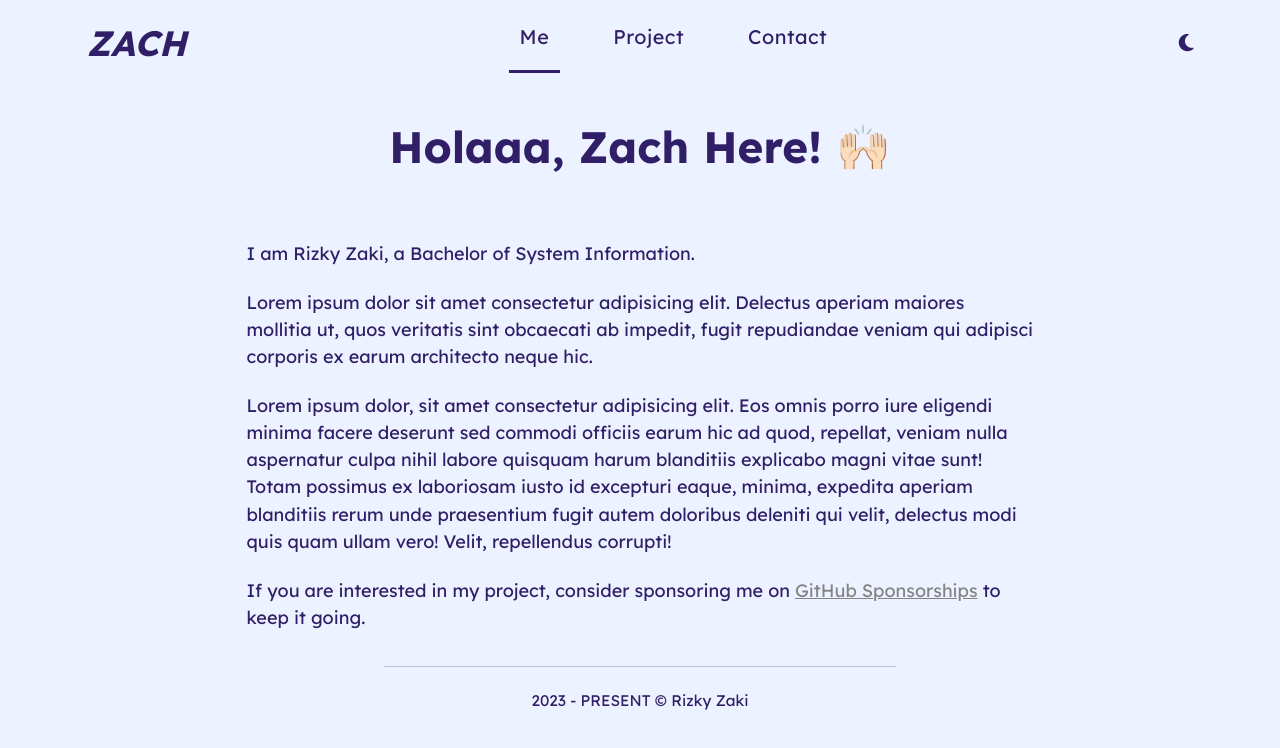
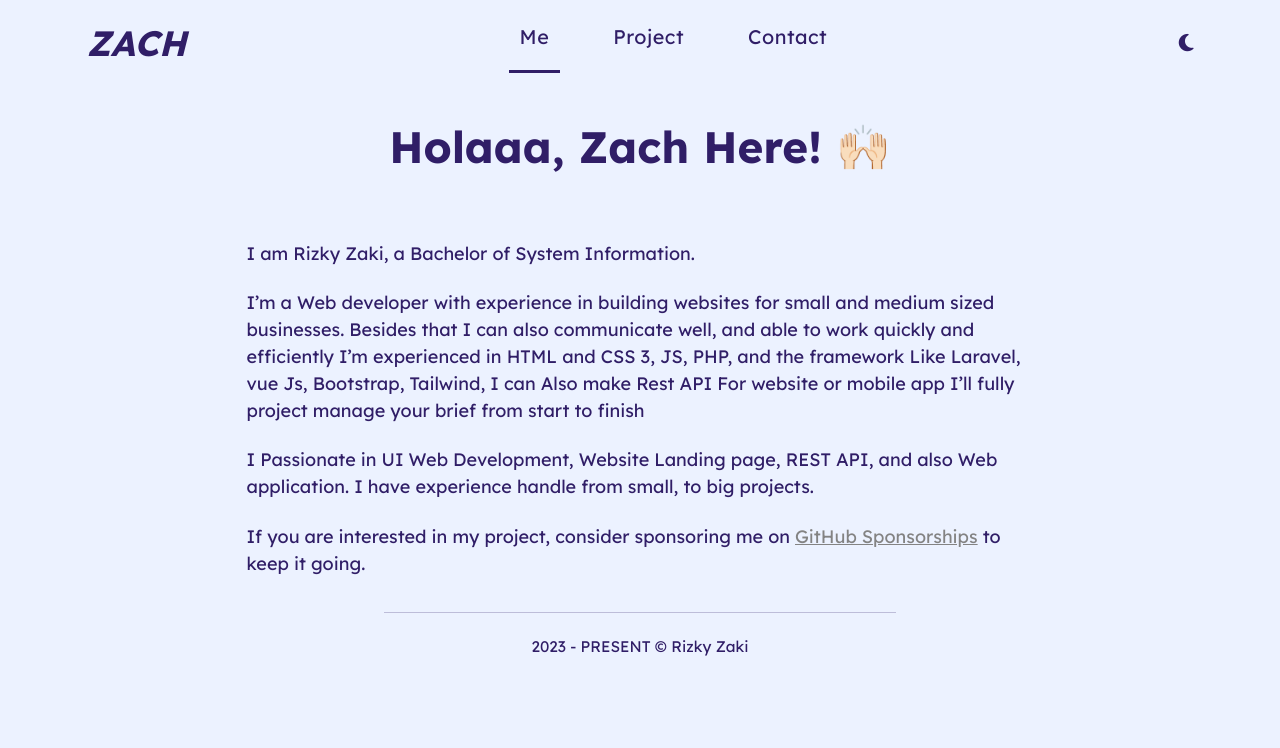
Before and after one commit to RizkyZaki/my.old, a Vue app: page / in a window 1280 px wide. Shown: the top 748 px of the page. Built offline with nearby package versions, Linux system fonts and the light colour scheme.

Commit message:
:sparkles: DONE, But not done yet

```diff
--- a/src/Pages/HomePage.vue
+++ b/src/Pages/HomePage.vue
@@ -4,19 +4,17 @@
     <div class="desc-myself">
       <p class="mb-3">I am Rizky Zaki, a Bachelor of System Information.</p>
       <p class="mb-3">
-        Lorem ipsum dolor sit amet consectetur adipisicing elit. Delectus
-        aperiam maiores mollitia ut, quos veritatis sint obcaecati ab impedit,
-        fugit repudiandae veniam qui adipisci corporis ex earum architecto neque
-        hic.
+        I’m a Web developer with experience in building websites for small and
+        medium sized businesses. Besides that I can also communicate well, and
+        able to work quickly and efficiently I’m experienced in HTML and CSS 3,
+        JS, PHP, and the framework Like Laravel, vue Js, Bootstrap, Tailwind, I
+        can Also make Rest API For website or mobile app I’ll fully project
+        manage your brief from start to finish
       </p>
       <p class="mb-3">
-        Lorem ipsum dolor, sit amet consectetur adipisicing elit. Eos omnis
-        porro iure eligendi minima facere deserunt sed commodi officiis earum
-        hic ad quod, repellat, veniam nulla aspernatur culpa nihil labore
-        quisquam harum blanditiis explicabo magni vitae sunt! Totam possimus ex
-        laboriosam iusto id excepturi eaque, minima, expedita aperiam blanditiis
-        rerum unde praesentium fugit autem doloribus deleniti qui velit,
-        delectus modi quis quam ullam vero! Velit, repellendus corrupti!
+        I Passionate in UI Web Development, Website Landing page, REST API, and
+        also Web application. I have experience handle from small, to big
+        projects.
       </p>
       <p>
         If you are interested in my project, consider sponsoring me on
```
